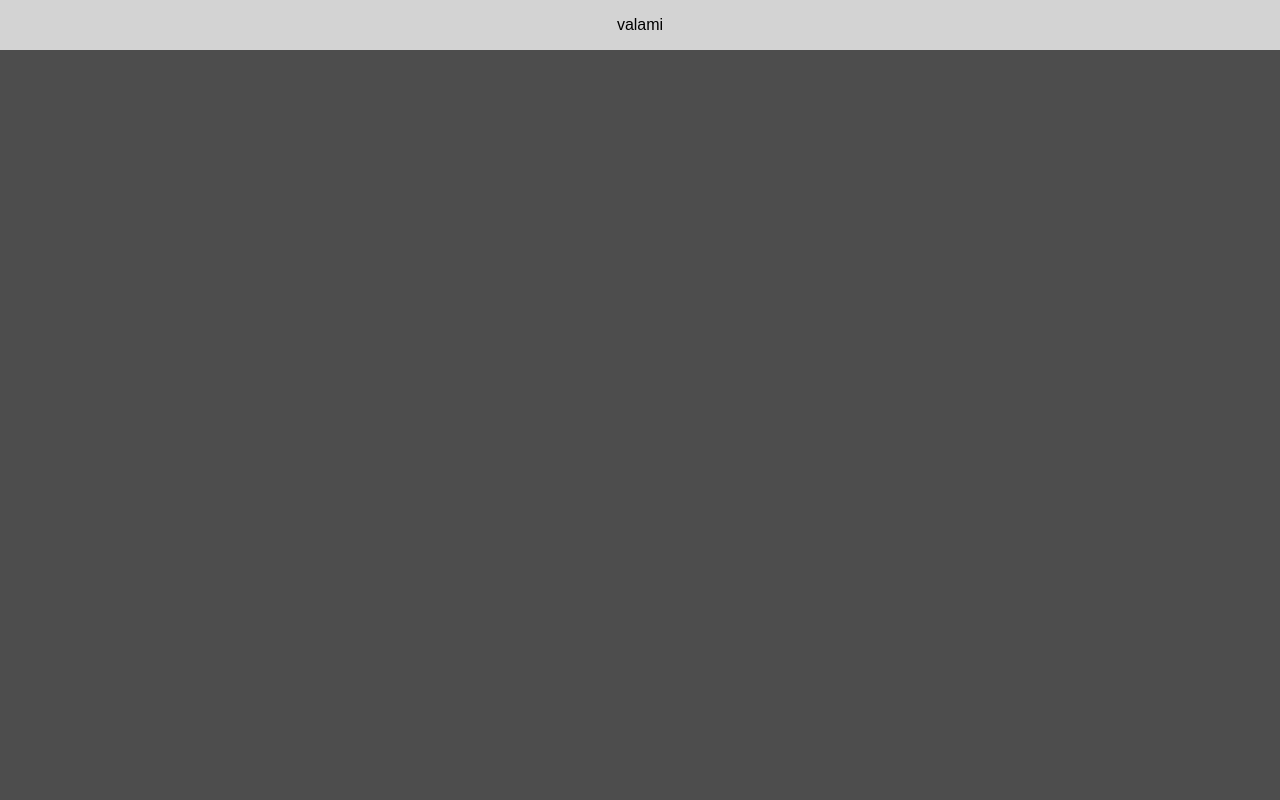
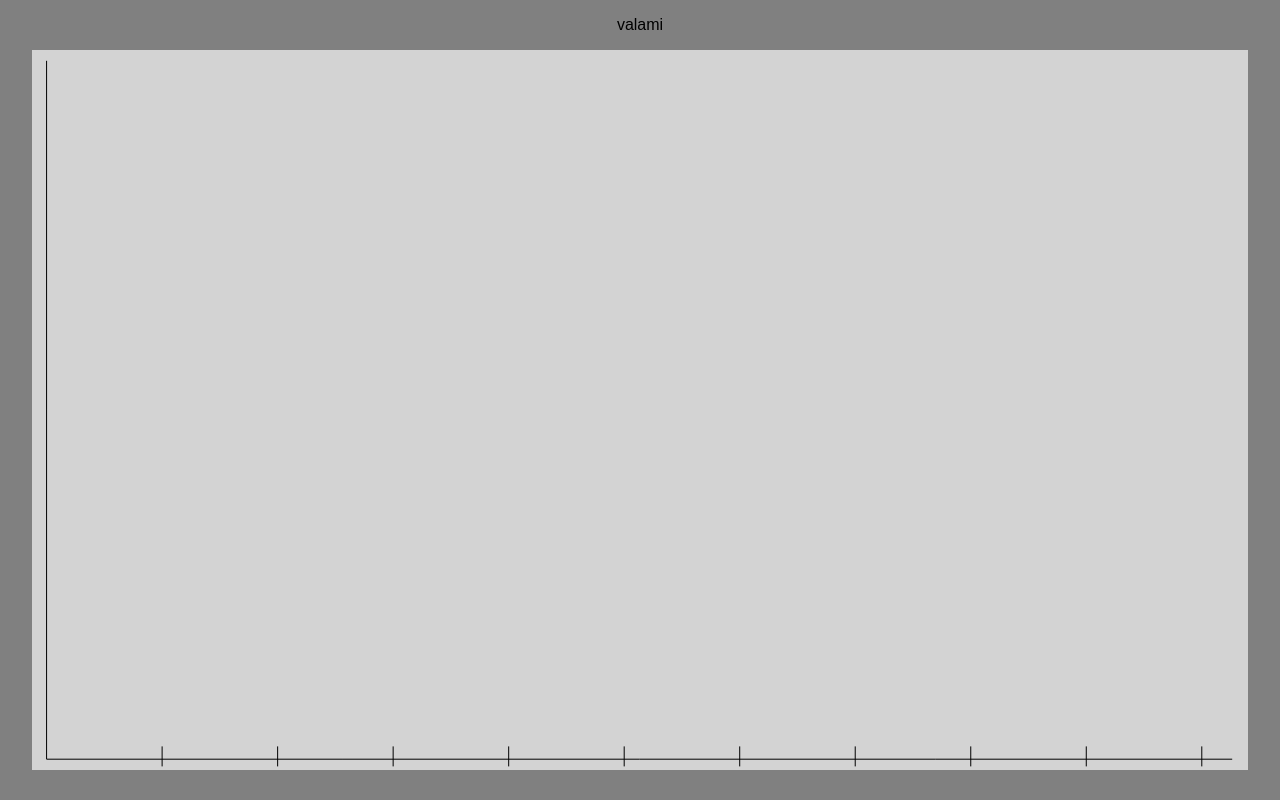
Before and after one commit to lbarjak/chartstudy, a plain HTML site: page index.html in a window 1280 px wide. Drawn offline with Linux system fonts and the light colour scheme.

Commit message:
transformations

```diff
--- a/index.html
+++ b/index.html
@@ -22,7 +22,7 @@
             /*  Disable scrollbars */
             display: block;
             /* No floating content on sides */
-            background-color: lightgray;
+            background-color: gray;
             font-family: Arial, Helvetica, sans-serif;
             text-align: center;
         }
--- a/main.js
+++ b/main.js
@@ -1,16 +1,41 @@
 console.log(temps)
 
-class Graph {
-    constructor() {
-        this.graph = document.getElementsByTagName('canvas')[0]
+let graph = document.getElementsByTagName('canvas')[0]
+
+function drawLine(ctx, begin, end, stroke = 'black', width = 1) {
+    if (stroke) {
+        ctx.strokeStyle = stroke;
     }
-    draw() {
-        window.ctx = this.graph.getContext('2d')
-        this.graph.width = window.innerWidth
-        this.graph.height = window.innerHeight
-        ctx.fillStyle = '#4d4d4d'
-        ctx.fillRect(0, 0, this.graph.width, this.graph.height)
+
+    if (width) {
+        ctx.lineWidth = width;
+    }
+
+    ctx.beginPath();
+    ctx.moveTo(...begin);
+    ctx.lineTo(...end);
+    ctx.stroke();
+}
+
+window.ctx = graph.getContext('2d')
+graph.width = window.innerWidth * 0.95
+graph.height = window.innerHeight * 0.9
+let width = graph.width
+let height = graph.height
+let xMargin = width * 0.01
+let yMargin = height * 0.01
+ctx.fillStyle = 'lightgray'
+ctx.fillRect(0, 0, width, height)
+ctx.transform(1, 0, 0, -1, 0, height)
+ctx.translate(width * 0.002, height * 0.005)
+drawLine(ctx, [xMargin, yMargin], [width * 0.995 - xMargin, yMargin])
+drawLine(ctx, [xMargin, yMargin], [xMargin, height * 0.99 - yMargin])
+
+xTicks = () => {
+    for (i = 1; i <= 10; i++) {
+        let x = xMargin + 0.95 * width * i / 10
+        drawLine(ctx, [x, 0], [x, 20])
     }
 }
-var graph = new Graph()
-graph.draw()
+
+xTicks()
```
